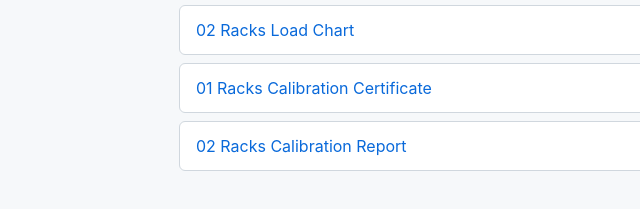
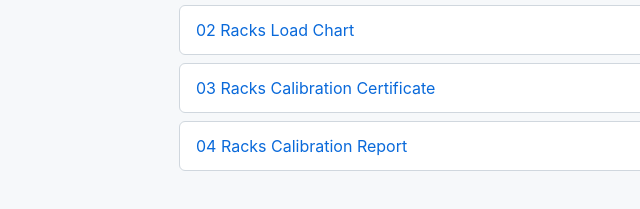
Before and after one commit to sasosabudhabi/Racks, a plain HTML site: page index.html in a window 1280 px wide. Shown: the part 503-712 px from the top of the page, 11-651 px from the left. Drawn offline with Linux system fonts and the light colour scheme.

Commit message:
Update index.html

```diff
--- a/index.html
+++ b/index.html
@@ -27,8 +27,8 @@
     <ul class="files">
       <li><a href="Racks_Load_Capacity_Certificate.pdf">01 Racks Load Capacity Certificate <span class="type">PDF</span></a></li>
       <li><a href="Racks_Load_Chart.pdf">02 Racks Load Chart <span class="type">PDF</span></a></li>
-      <li><a href="Racks_Calibration_Certificate.pdf">01 Racks Calibration Certificate <span class="type">PDF</span></a></li>
-      <li><a href="Racks_Calibration_Report.pdf">02 Racks Calibration Report <span class="type">PDF</span></a></li>
+      <li><a href="Racks_Calibration_Certificate.pdf">03 Racks Calibration Certificate <span class="type">PDF</span></a></li>
+      <li><a href="Racks_Calibration_Report.pdf">04 Racks Calibration Report <span class="type">PDF</span></a></li>
   </ul>
   </main>
 </body>
```
